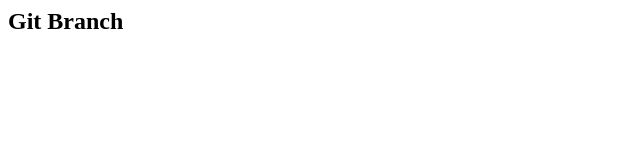
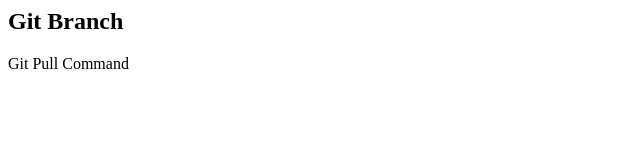
Before and after one commit to ZAHID-RASHID-BHAT/Practice_LabSEE, a plain HTML site: page post.html in a window 1280 px wide. Shown: the whole page, without its empty margins (0-640 px from the left). Drawn offline with Linux system fonts and the light colour scheme.

Commit message:
Update post.html

```diff
--- a/post.html
+++ b/post.html
@@ -2,5 +2,6 @@
 	<head>
 		<title>Git Branch Command</title>
 		<h2>Git Branch</h2>
+		<p>Git Pull Command</p>
 	</head>
 </html>
```
